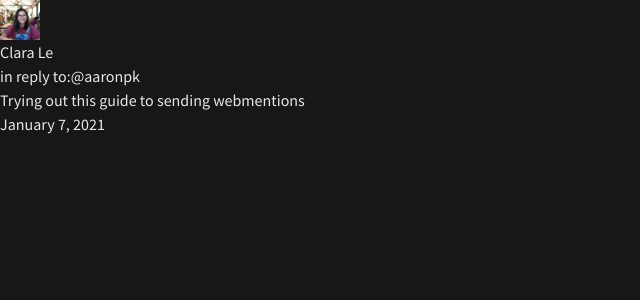
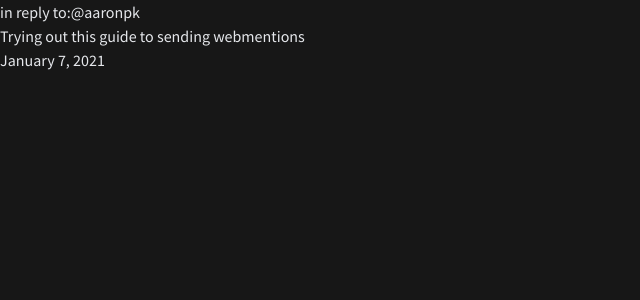
Before and after one commit to hgcl/clara-website, a Next.js app: page /replies/test2 in a window 1280 px wide. Shown: the top 300 px of the page, without its empty margins (0-640 px from the left). Built offline with nearby package versions, Linux system fonts and the light colour scheme; a web font is replaced by a local one; what @tailwindcss/typography would draw is missing.

Commit message:
:bug: :crossed-fingers: Add h-entry as a wrapper

```diff
--- a/components/Hentry.js
+++ b/components/Hentry.js
@@ -1,17 +1,3 @@
-export default function Hcard() {
-  return (
-    <div class="h-entry">
-      <div class="u-author h-card">
-        <img
-          src="/assets/clara_20180514_132853_small.jpg"
-          alt="Yep, that's my face."
-          class="u-photo"
-          width="40"
-        />
-        <a href="https://clarale.com/" class="u-url p-name">
-          Clara Le
-        </a>
-      </div>
-    </div>
-  );
+export default function Hentry({ children }) {
+  return <div class="h-entry">{children}</div>;
 }
--- a/components/layout.js
+++ b/components/layout.js
@@ -1,6 +1,7 @@
 // import Alert from "../components/alert";
 import Footer from "./footer";
 import Meta from "./meta";
+import Hentry from "./Hentry";
 import Hcard from "./Hcard";
 import Menu from "./Menu";
 import { MenuToggle } from "./MenuToggle";
@@ -26,8 +27,10 @@ export default function Layout({ preview, children, title }) {
             />
           )}
         </motion.nav>
-        <Hcard />
-        <main>{children}</main>
+        <Hentry>
+          <Hcard />
+          <main>{children}</main>
+        </Hentry>
       </div>
       <Footer />
     </>
--- a/components/post-header.js
+++ b/components/post-header.js
@@ -2,13 +2,11 @@
 import DatePost from "./DatePost";
 import CoverImage from "./cover-image";
 import PostTitle from "./post-title";
-import Hcard from "./Hcard";
 
 export default function PostHeader({ title, coverImage, date, author }) {
   return (
     <header className="h-entry">
       <PostTitle>{title}</PostTitle>
-      <Hcard />
       <div className="max-w-3xl mx-auto">
         {/* <div className="block md:hidden mb-6">
           <Avatar name={author.name} picture={author.picture} />
```
